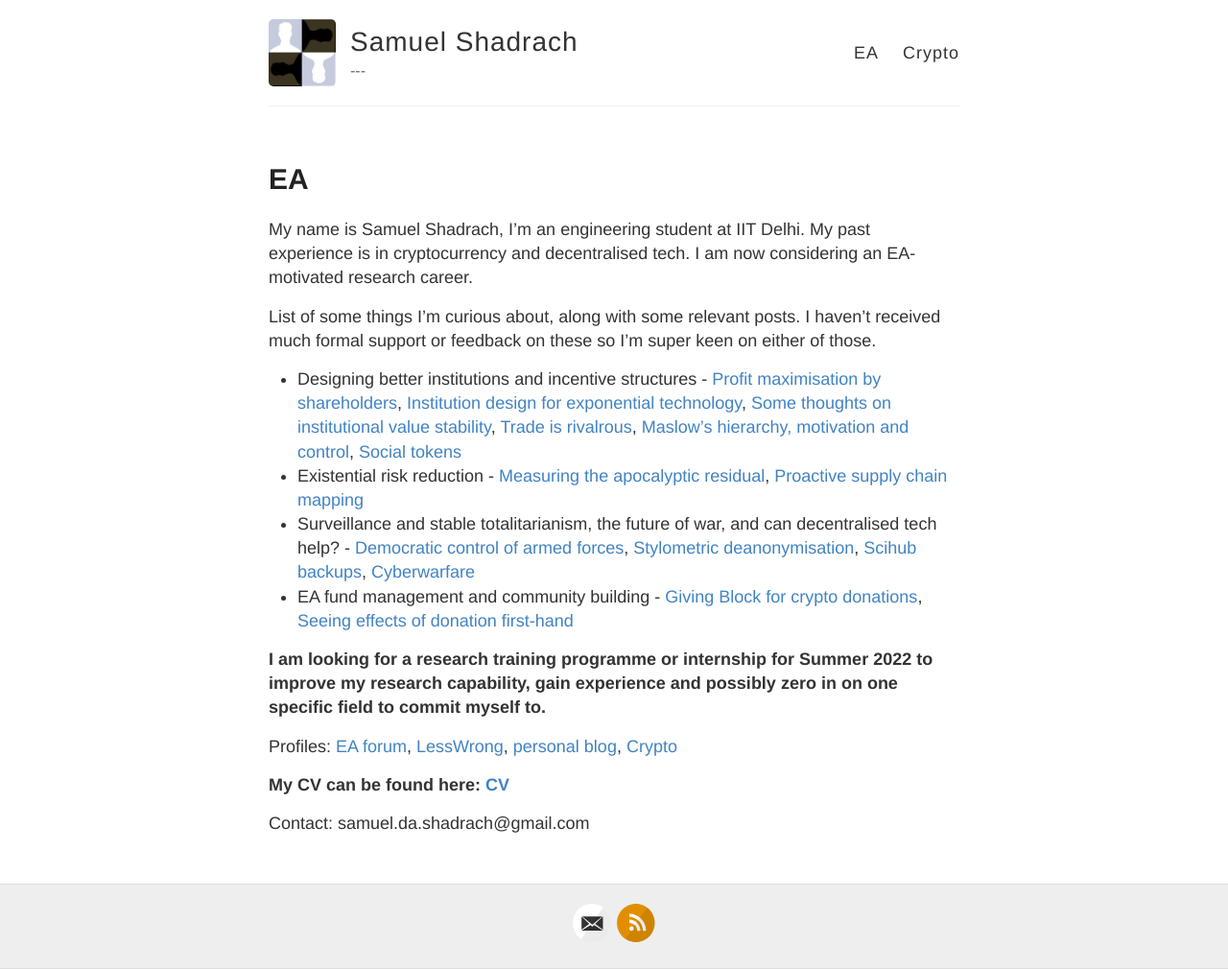
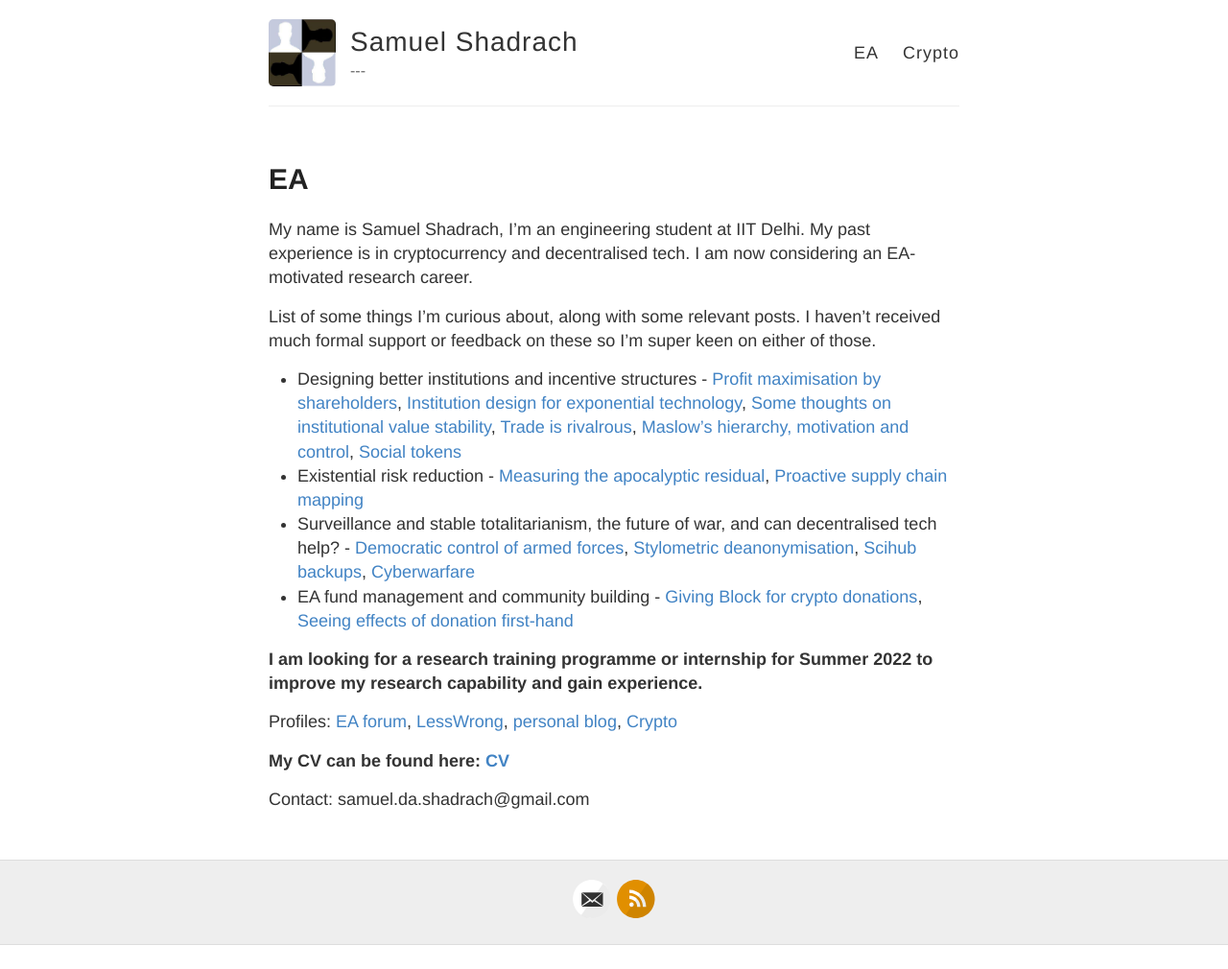
Before and after one commit to samueldashadrach/samueldashadrach.github.io, a Jekyll site: the page built from EA.md, in a window 1280 px wide. Shown: the whole page at 96% size. Built offline with Jekyll 4.4.1, drawn with Linux system fonts in a browser that asks for light colours; after the commit the page ends 985 px from its top, so only the background shows below that.

Commit message:
Update EA.md

```diff
--- a/EA.md
+++ b/EA.md
@@ -14,7 +14,7 @@ List of some things I'm curious about, along with some relevant posts. I haven't
  - EA fund management and community building - [Giving Block for crypto donations](https://forum.effectivealtruism.org/posts/oqXueeBESjjPb9wvZ/ea-orgs-should-integrate-with-the-giving-block-for), [Seeing effects of donation first-hand](https://forum.effectivealtruism.org/posts/oYvmPnc72npdtFuPg/effects-of-being-able-to-see-effects-of-donation-first-hand)
 
 
-**I am looking for a research training programme or internship for Summer 2022 to improve my research capability, gain experience and possibly zero in on one specific field to commit myself to.**
+**I am looking for a research training programme or internship for Summer 2022 to improve my research capability and gain experience.**
 
 Profiles: [EA forum](https://forum.effectivealtruism.org/users/samuel-shadrach-1), [LessWrong](https://www.lesswrong.com/users/samuel-shadrach), [personal blog](https://kroma.substack.com), [Crypto](https://samueldashadrach.github.io/Crypto/)
 
```
